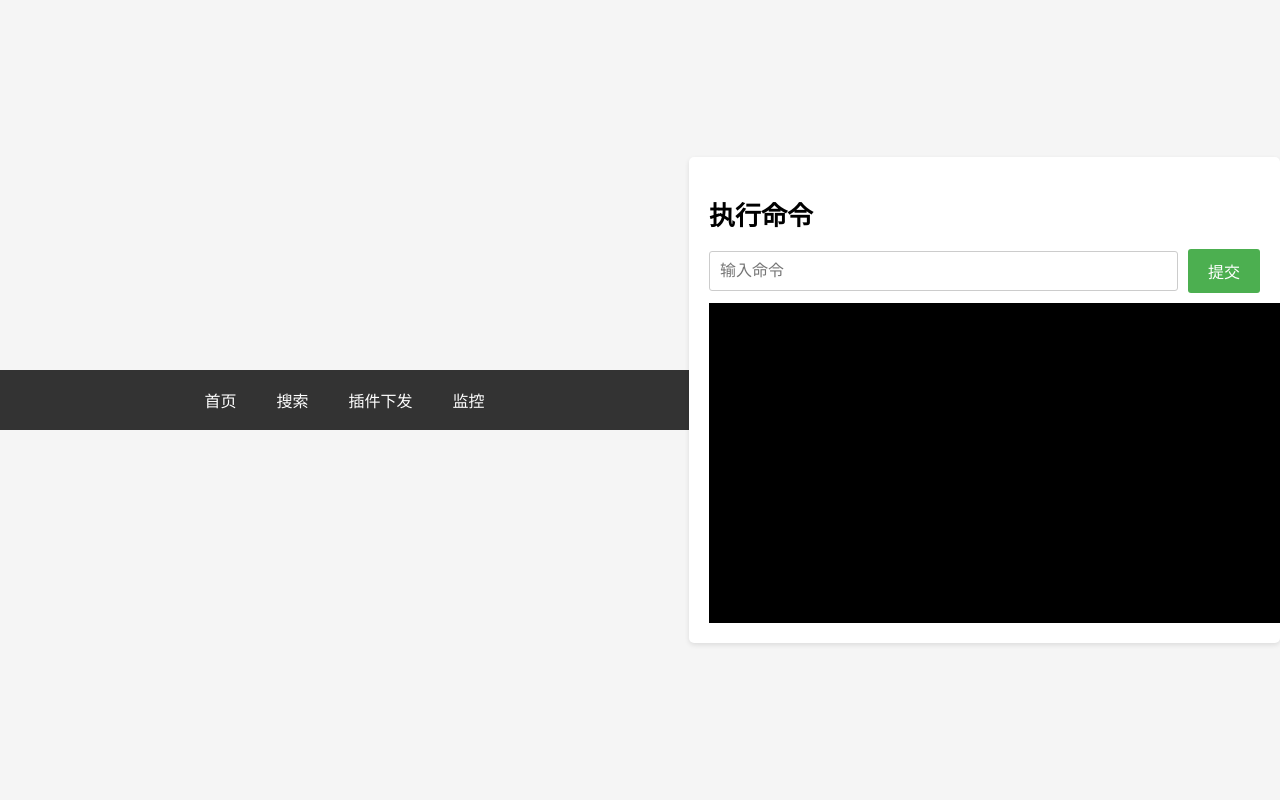
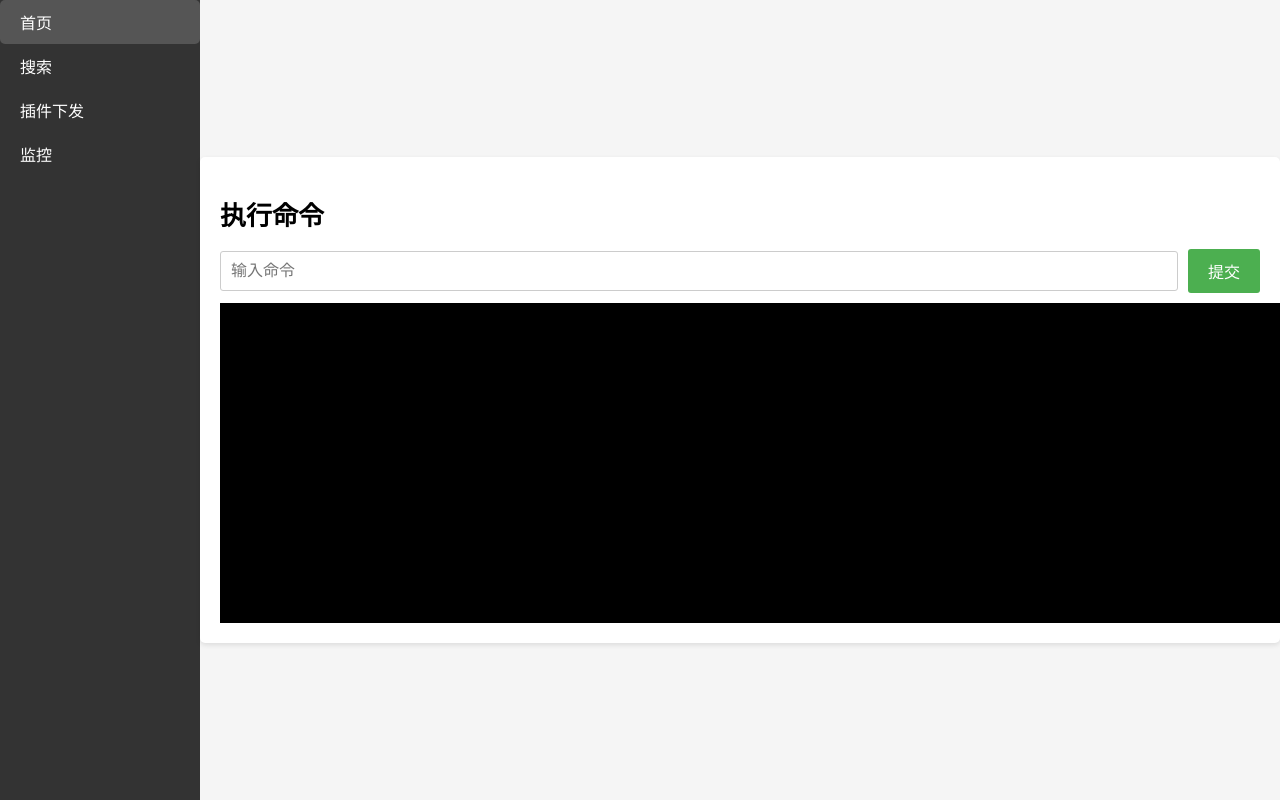
Before and after one commit to Mayi21/PythonPro, a FastAPI app: template frontend/templates/index.html in a window 1280 px wide. Run offline with FastAPI, Linux system fonts and the light colour scheme; the template is opened without the code that fills it, so the values that code supplies are empty.

Commit message:
index page add menu

```diff
--- a/frontend/templates/index.html
+++ b/frontend/templates/index.html
@@ -8,42 +8,38 @@
       font-family: monospace;
       margin: 0;
       display: flex;
-      justify-content: center;
       align-items: center;
       height: 100vh;
       background-color: #f5f5f5;
     }
 
-    .container {
-      width: 100%;
-      max-width: 960px;
+    .menu-container {
+      width: 200px;
+      background-color: #333;
+      height: 100%;
       display: flex;
-      justify-content: center;
-      align-items: center;
-      height: 60px;
-      background-color: #333;
+      flex-direction: column;
     }
 
-    .container a {
+    .menu-item {
+      padding: 10px 20px;
       color: white;
       text-decoration: none;
-      padding: 10px 20px;
       font-size: 16px;
     }
 
-    .container a:hover {
+    .menu-item:hover {
       background-color: #555;
       border-radius: 5px;
     }
 
-    .container a.active {
+    .menu-item.active {
       background-color: #4caf50;
       border-radius: 5px;
     }
 
     .main-container {
-      width: 80%;
-      max-width: 600px;
+      flex-grow: 1;
       padding: 20px;
       background-color: white;
       border-radius: 5px;
@@ -186,11 +182,11 @@
   </script>
 </head>
 <body>
-<div class="container">
-  <a href="index.html">首页</a>
-  <a href="search.html">搜索</a>
-  <a href="UploadPlugin.html">插件下发</a>
-  <a href="display.html">监控</a>
+<div class="menu-container">
+  <a href="index.html" class="menu-item">首页</a>
+  <a href="search.html" class="menu-item">搜索</a>
+  <a href="UploadPlugin.html" class="menu-item">插件下发</a>
+  <a href="display.html" class="menu-item">监控</a>
 </div>
 <div class="main-container">
   <h1>执行命令</h1>
```
